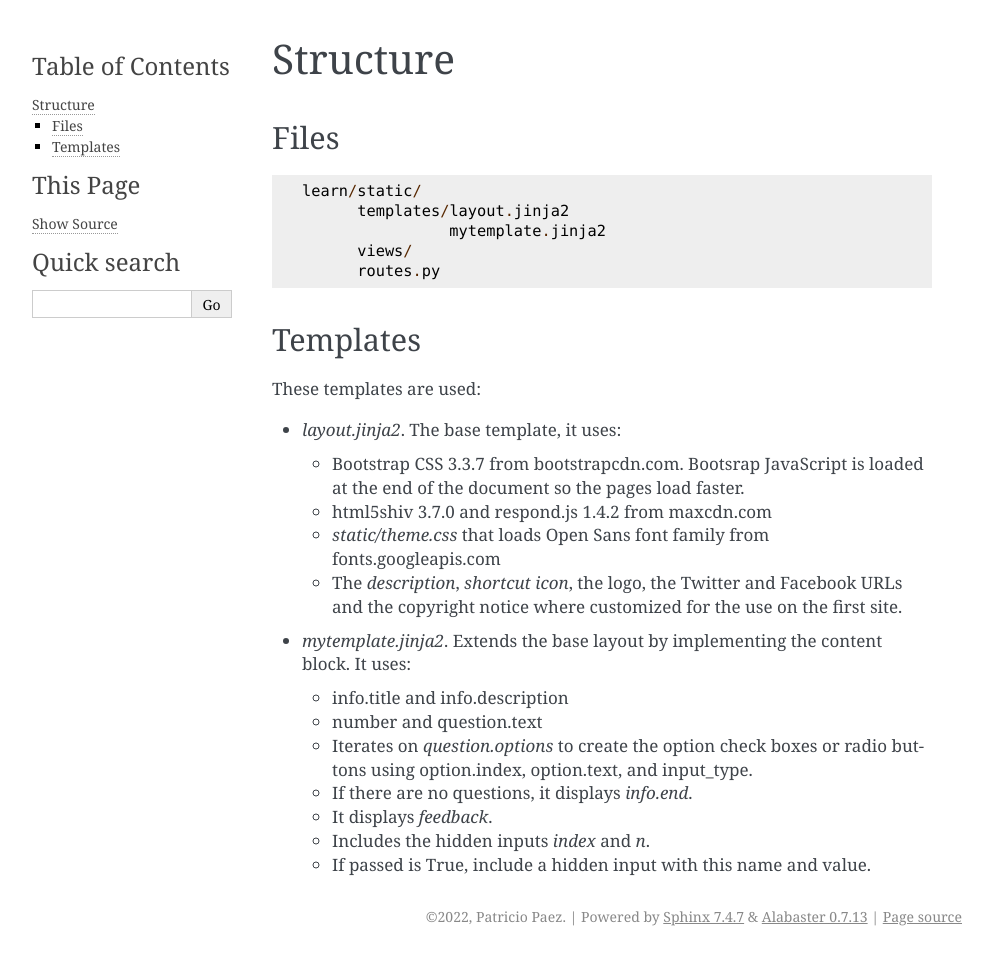
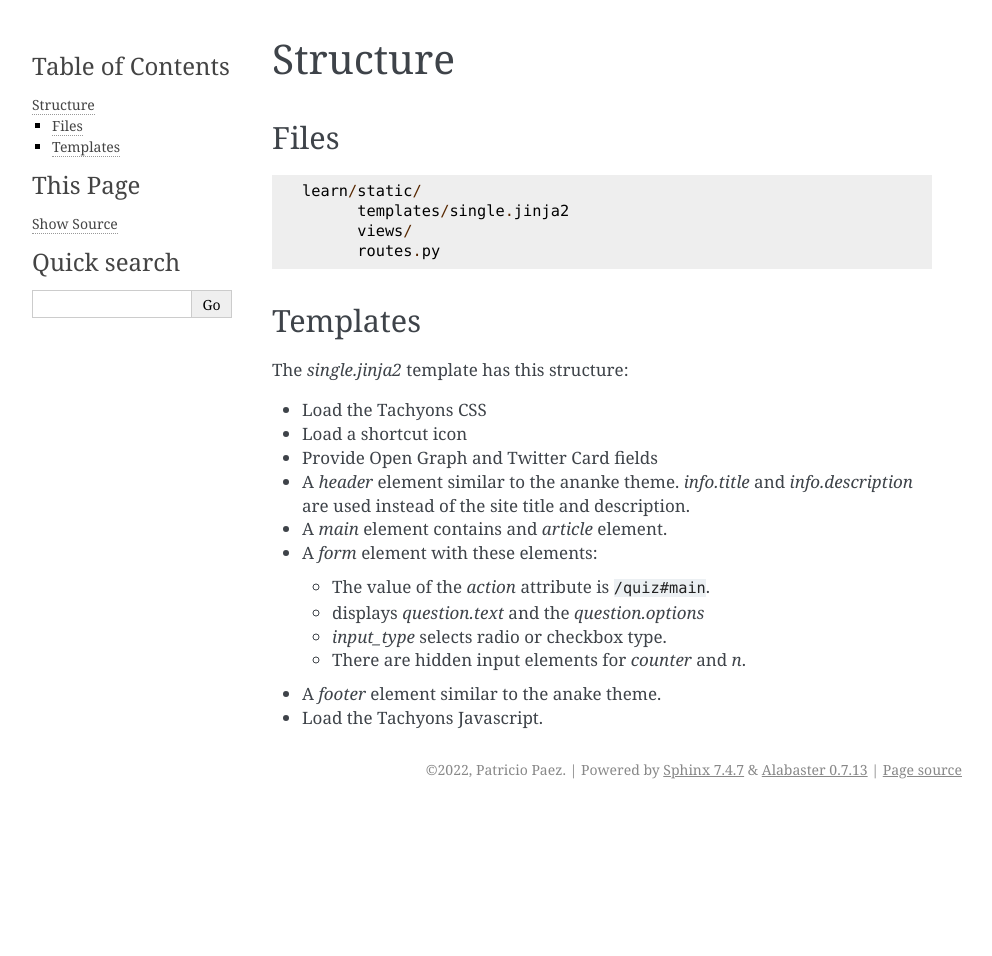
Before and after one commit to siguealcongreso/aprende, a Sphinx documentation site: the page built from docs/source/structure.rst, in a window 1280 px wide. Shown: the whole page, without its empty margins (148-1140 px from the left). Built offline with Sphinx 7.4.7, drawn with Linux system fonts in a browser that asks for light colours; after the commit the page ends 900 px from its top, so only the background shows below that.

Commit message:
Update to a single template

```diff
--- a/docs/source/structure.rst
+++ b/docs/source/structure.rst
@@ -8,8 +8,7 @@ Files
 ::
 
    learn/static/
-         templates/layout.jinja2
-	           mytemplate.jinja2
+         templates/single.jinja2
 	 views/
 	 routes.py
 
@@ -17,29 +16,21 @@ Files
 Templates
 =========
 
-These templates are used:
+The `single.jinja2` template has this structure:
 
-- `layout.jinja2`.  The base template, it uses:
+- Load the Tachyons CSS
+- Load a shortcut icon
+- Provide Open Graph and Twitter Card fields
+- A `header` element similar to the ananke theme. `info.title`
+  and `info.description` are used instead of the site title and
+  description.
+- A `main` element contains and `article` element.
+- A `form` element with these elements:
 
-  - Bootstrap CSS 3.3.7 from bootstrapcdn.com. Bootsrap JavaScript is
-    loaded at the end of the document so the pages load faster.
-  - html5shiv 3.7.0 and respond.js 1.4.2 from maxcdn.com
-  - `static/theme.css` that loads Open Sans font family from
-    fonts.googleapis.com
-  - The `description`, `shortcut icon`, the logo, the Twitter and
-    Facebook URLs and the copyright notice where customized for the
-    use on the first site.
+  - The value of the `action` attribute is ``/quiz#main``.
+  - displays `question.text` and the `question.options`
+  - `input_type` selects radio or checkbox type.
+  - There are hidden input elements for `counter` and `n`.
 
-
-- `mytemplate.jinja2`. Extends the base layout by implementing the
-  content block.  It uses:
-
-  - info.title and info.description
-  - number and question.text
-  - Iterates on `question.options` to create the option check boxes or
-    radio buttons using option.index, option.text, and input_type.
-  - If there are no questions, it displays `info.end`.
-  - It displays `feedback`.
-  - Includes the hidden inputs `index` and `n`.
-  - If passed is True, include a hidden input with this name and
-    value.
+- A `footer` element similar to the anake theme.
+- Load the Tachyons Javascript.
```
